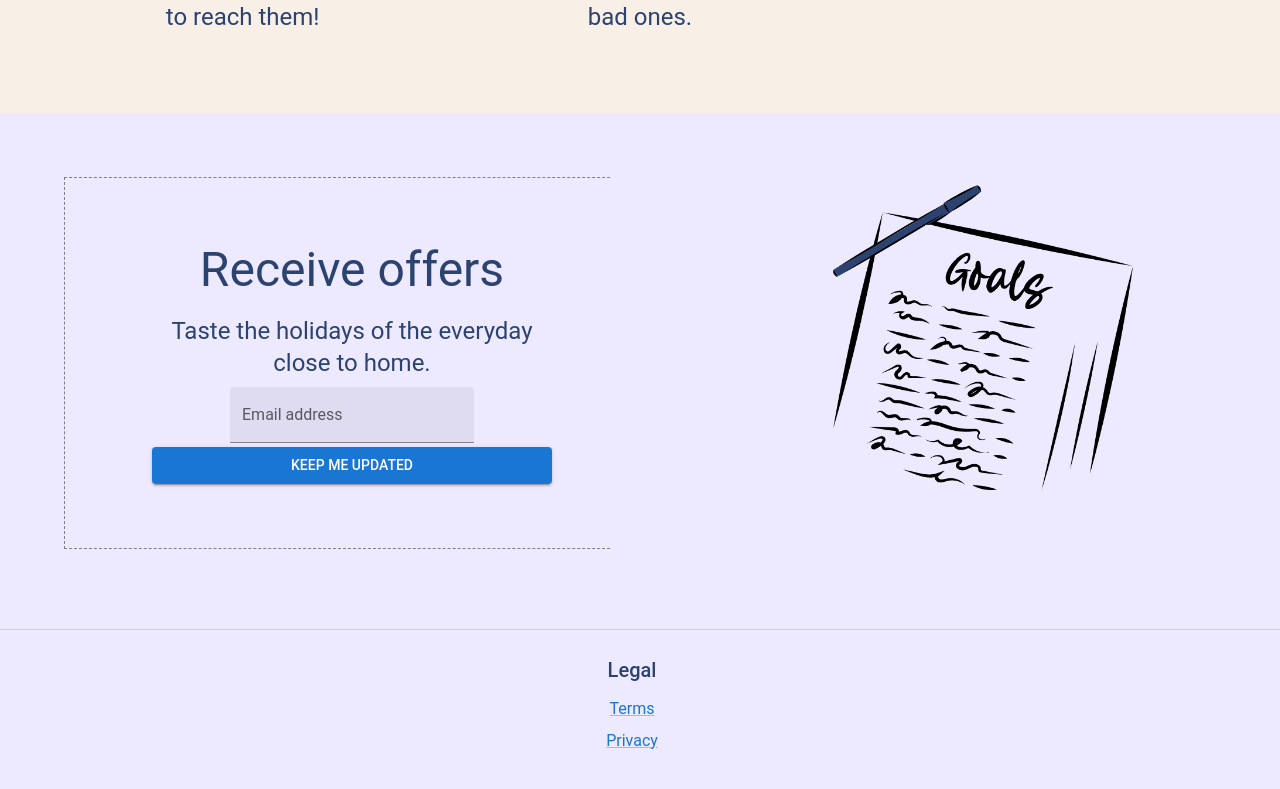
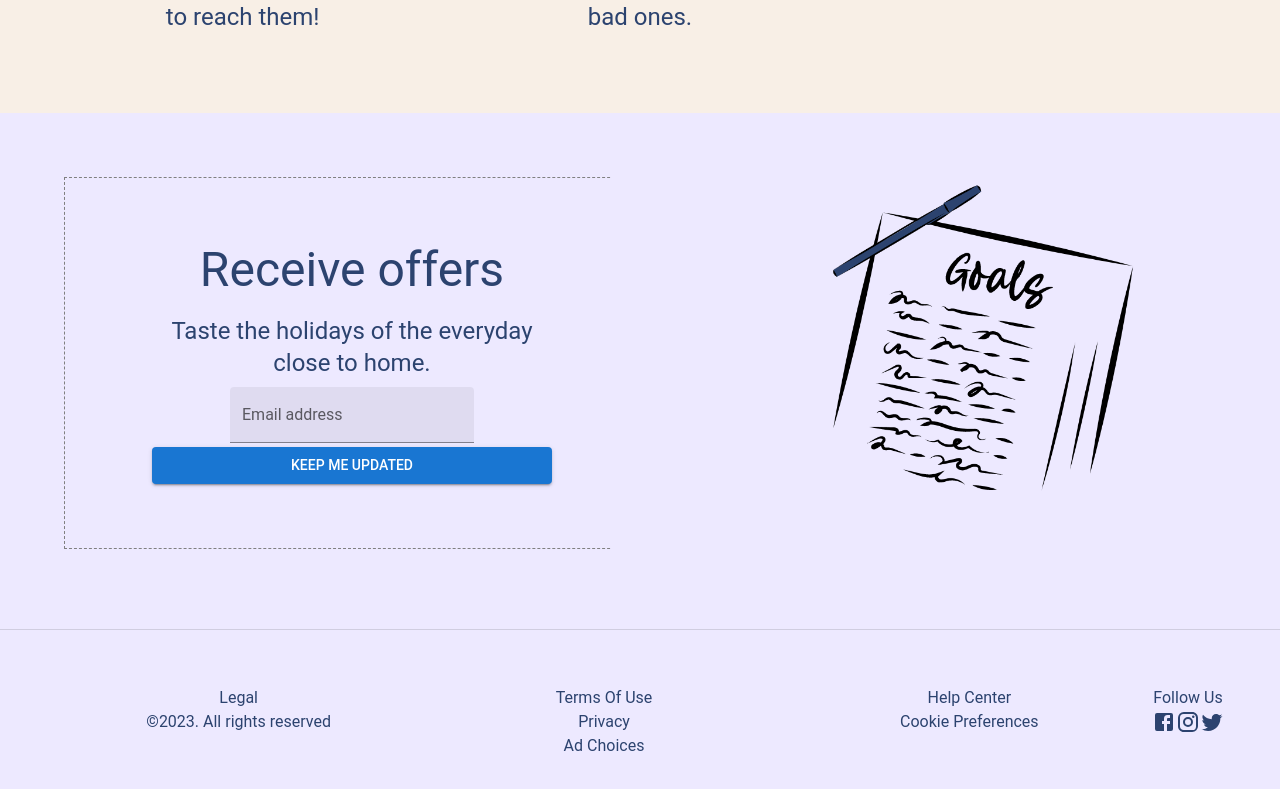
Before and after one commit to vmaineng/Habit-2023, a React (Create React App) app in the folder client/: page / in a window 1280 px wide. Shown: the part 1589-2378 px from the top of the page. Built offline with nearby package versions, Linux system fonts and the light colour scheme.

Commit message:
cleaned up footer

```diff
--- a/client/src/components/Footer.js
+++ b/client/src/components/Footer.js
@@ -3,40 +3,48 @@ import React from "react";
 import Container from "@mui/material/Container";
 import Box from "@mui/material/Box";
 import Divider from "@mui/material/Divider";
+import Stack from "@mui/material/Stack";
 import Typography from "@mui/material/Typography";
 import Grid from "@mui/material/Grid";
 import Link from "@mui/material/Link";
 
+import { Facebook, Instagram, Twitter } from "@mui/icons-material/";
+
 function Footer() {
   return (
     <div>
-      {/* Footer */}
       <Divider />
+      <Box sx={{ height: "10px" }}>
+        <Stack direction={{ xs: "row", md: "row" }} p={7}>
+          <Box flex={1}>
+            <Typography align={"center"}>
+              Legal
+            </Typography>
+            <Typography align={"center"}>
+               &copy;{new Date().getFullYear()}. All rights reserved
+            </Typography>
+          </Box>
+          <Box flex={1}>
+            <Typography align={"center"}>Terms Of Use</Typography>
+            <Typography align={"center"}>Privacy</Typography>
+            <Typography align={"center"}>Ad Choices</Typography>
+          </Box>
+          <Box flex={1}>
+            <Typography align={"center"}>Help Center</Typography>
+            <Typography align={"center"}>
+             Cookie Preferences
+            </Typography>
 
-      <Container sx={{ my: 5, display: "flex" }}>
-        <Grid container spacing={2}>
-          <Grid
-            container
-            direction="column"
-            justifyContent="flex-end"
-            spacing={2}
-          >
-            <Grid item xs={6} md={10}>
-              <Typography variant="h6" marked="left" gutterBottom>
-                Legal
-              </Typography>
-              <Box component="ul" sx={{ m: 0, listStyle: "none", p: 0 }}>
-                <Box component="li" sx={{ py: 0.5 }}>
-                  <Link href="/premium-themes/onepirate/terms/">Terms</Link>
-                </Box>
-                <Box component="li" sx={{ py: 0.5 }}>
-                  <Link href="/premium-themes/onepirate/privacy/">Privacy</Link>
-                </Box>
-              </Box>
-            </Grid>
-          </Grid>
-        </Grid>
-      </Container>
+          </Box>
+          <Box>
+            <Typography align={"center"}>Follow Us</Typography>
+            <Facebook />
+            <Instagram />
+            <Twitter />
+          </Box>
+        </Stack>
+      </Box>
+
     </div>
   );
 }
--- a/client/src/components/Navbar.js
+++ b/client/src/components/Navbar.js
@@ -20,7 +20,7 @@ import Grid from "@mui/material/Grid";
 import Purple from "../assets/purple.png";
 
 function Navbar() {
-  const pages = ["Signup", "Login"];
+  const pages = ["About", "Signup", "Login"];
   const settings = ["Profile", "Logout"];
 
   const [anchorElNav, setAnchorElNav] = React.useState(null);
```
